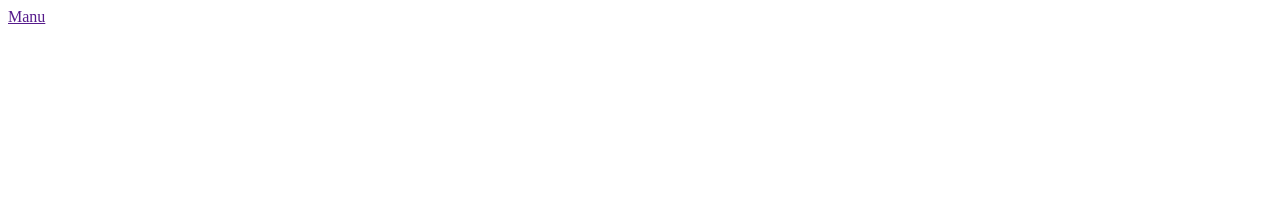
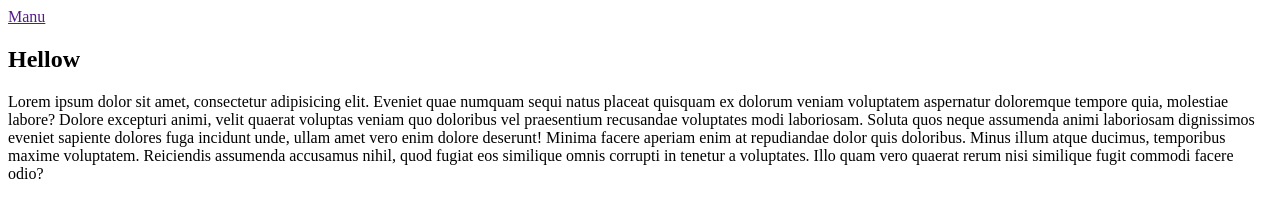
Before and after one commit to arifsaj/horse, a plain HTML site: page index.html in a window 1280 px wide. Drawn offline with Linux system fonts and the light colour scheme.

Commit message:
card pathi sei

```diff
--- a/index.html
+++ b/index.html
@@ -8,5 +8,12 @@
 </head>
 <body>
     <header><a href="">Manu</a></header>
+<div>
+    <h2>Hellow</h2>
+<p>Lorem ipsum dolor sit amet, consectetur adipisicing elit. Eveniet quae numquam sequi natus placeat quisquam ex dolorum veniam voluptatem aspernatur doloremque tempore quia, molestiae labore? Dolore excepturi animi, velit quaerat voluptas veniam quo doloribus vel praesentium recusandae voluptates modi laboriosam. Soluta quos neque assumenda animi laboriosam dignissimos eveniet sapiente dolores fuga incidunt unde, ullam amet vero enim dolore deserunt! Minima facere aperiam enim at repudiandae dolor quis doloribus. Minus illum atque ducimus, temporibus maxime voluptatem. Reiciendis assumenda accusamus nihil, quod fugiat eos similique omnis corrupti in tenetur a voluptates. Illo quam vero quaerat rerum nisi similique fugit commodi facere odio?</p>
+
+</div>
+
+
 </body>
 </html>
```
